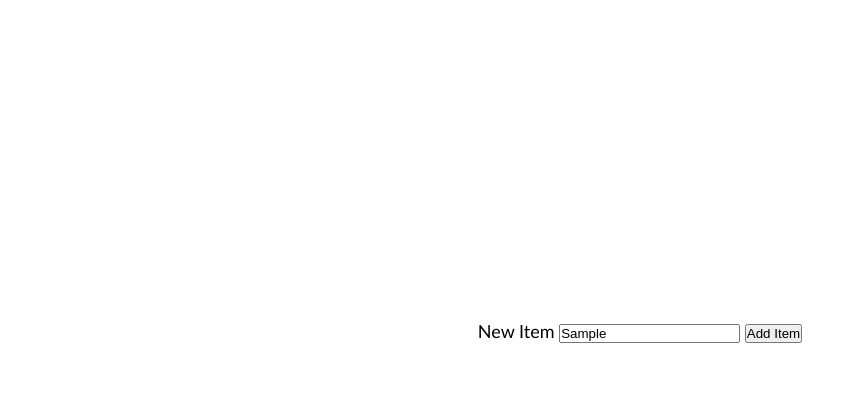
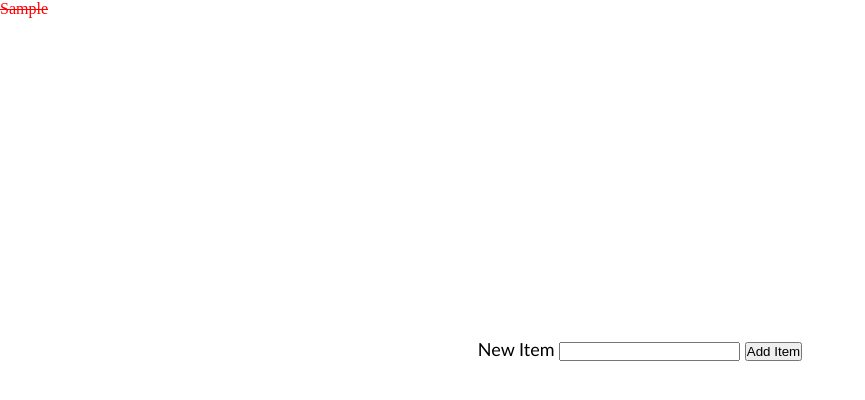
Before and after one commit to SaikatGhoshNIT/Simple-TO_DO-List, a plain HTML site: page index.html in a window 1280 px wide. Both pictures are taken after typing "Sample" into the empty fields and a click on the button "Add Item". Shown: the whole page, without its empty margins (0-865 px from the left). Drawn offline with Linux system fonts and the light colour scheme.

Commit message:
add: item and delete: item functionality added.

```diff
--- a/index.html
+++ b/index.html
@@ -9,7 +9,7 @@
     <script src="script.js" defer></script>
 </head>
 <body>
-    <div id="text">
+    <div id="list">
 
     </div>
 
--- a/script.js
+++ b/script.js
@@ -6,13 +6,22 @@ const input=document.querySelector('#item-input')
 //When I submit the form add a new element
 form.addEventListener('submit', e=>{
     e.preventDefault()
-})
-//1.Create a new item
-const item = document.createElement('div')
-item.innerText = input.value
-item.classList.add('list-item')
 
-//console.log(item)
+    //1.Create a new item
+const newItem = document.createElement('div')
+newItem.innerText = input.value
+newItem.classList.add("list-item")
+
+console.log(newItem)
 
 //2.Add that item to the list
-list.appendChild(item)
+list.appendChild(newItem)
+
+//3.Clear input after submitting on "Add Item" button
+input.value=""
+
+//4.Setup event listner to delete item when clicked
+newItem.addEventListener('click', e=>{
+    newItem.remove()
+})
+})
```
